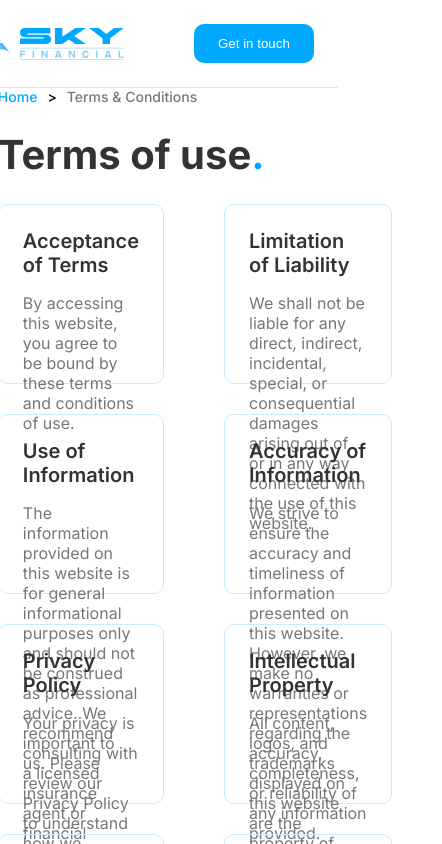
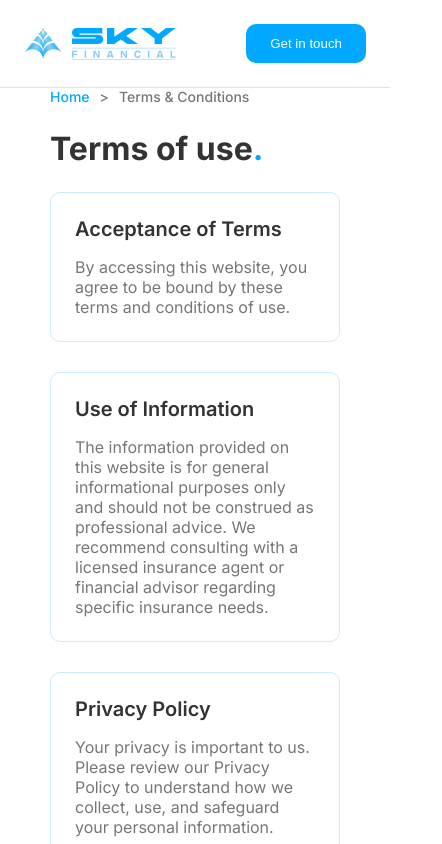
Before and after one commit to sshakti93/sky_finance, a Next.js app: page /pages/Tos in a window 390 px wide. Shown: the top 844 px of the page, 442 px wide, since content can reach past the window. Built offline with nearby package versions, Linux system fonts and the light colour scheme.

Commit message:
style: adds tablet and mobile view for the Terms of Use page

```diff
--- a/app/pages/Tos/Tos.css
+++ b/app/pages/Tos/Tos.css
@@ -1,17 +1,16 @@
-.tos-page{
+.tos-page {
   display: grid;
   justify-content: center;
 }
 
-
-.tos-full{
+.tos-full {
   display: grid;
   grid-auto-flow: row;
   padding: 00px 50px 00px 50px;
   row-gap: 25px;
 }
 
-.home-nav{
+.home-nav {
   display: grid;
   grid-auto-flow: column;
   justify-content: flex-start;
@@ -20,55 +19,83 @@
   font-size: 14px;
 }
 
-.terms-cond{
+.terms-cond {
   color: #777777;
 }
 
-.home-link{
-    color: #00A9FF;
+.home-link {
+  color: #00a9ff;
 }
 
-.tos-desc{
+.tos-desc {
   display: grid;
   grid-auto-flow: column;
   column-gap: 60px;
+  margin-bottom: 20px;
 }
-.tos-left{
+.tos-left {
   display: grid;
   grid-auto-flow: row;
   row-gap: 30px;
 }
-.grid-tos{
+.grid-tos {
   display: grid;
   grid-auto-flow: row;
-    border: 1px solid #CBECFD;
+  border: 1px solid #cbecfd;
 
-    max-width: 620px;
-    max-height: 180px;
+  width: 620px;
+  height: 180px;
   padding: 24px;
   gap: 16px;
   border-radius: 10px;
-
-
-
 }
 
-
-.tos-title{
+.tos-title {
   font-weight: 700;
   font-size: 40px;
 
   color: #333333;
 }
 
-.grid-title{
+.grid-title {
   font-weight: 600;
   font-size: 20px;
   color: #333333;
-
 }
 
-.grid-desc{
-    color:
-    #777777;
+.grid-desc {
+  color: #777777;
 }
+
+.greater-than {
+  color: #777777;
+}
+
+@media screen and (max-width: 768px) {
+  .tos-title {
+    font-weight: 700;
+
+    font-size: 32px;
+
+    line-height: 37.47px;
+  }
+
+  .tos-desc {
+    grid-auto-flow: row;
+    height: auto;
+    justify-content: center;
+    row-gap: 30px;
+  }
+  .grid-tos {
+    height: auto;
+    width: auto;
+  }
+
+  .tos-left {
+    height: auto;
+  }
+  .grid-desc {
+    height: auto;
+    width: auto;
+  }
+}
```
Lines whose indentation alone changed are shown as unchanged.
